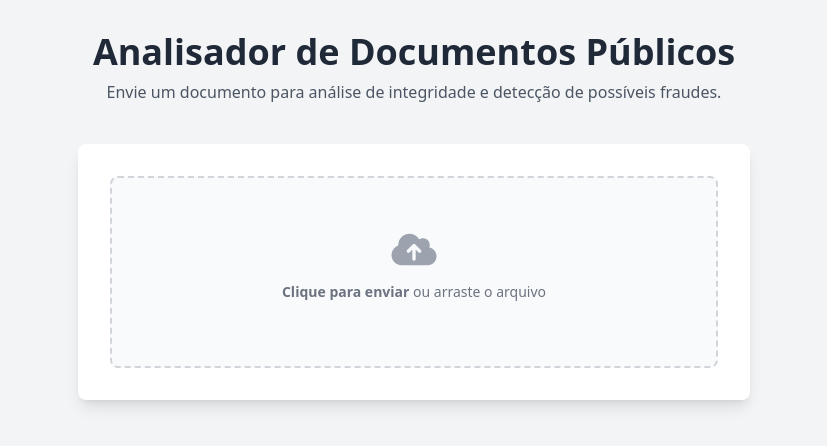
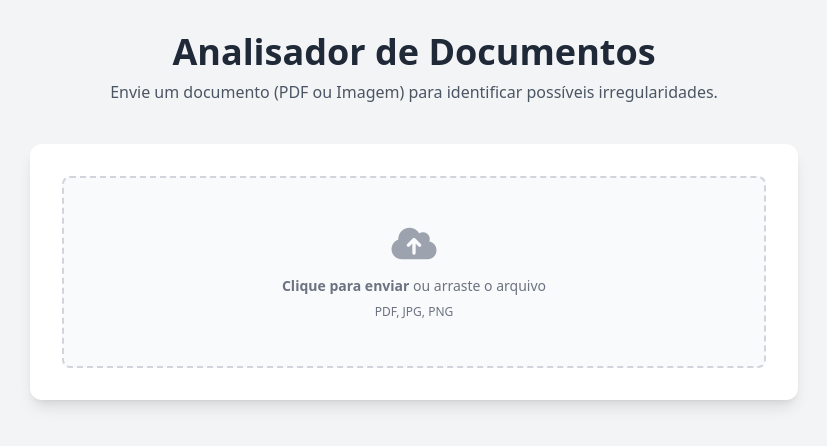
Before and after one commit to YagoEron31/Verificador_documentos, a Flask app: page / in a window 1280 px wide. Shown: the top 446 px of the page, without its empty margins (226-1053 px from the left). Run offline with Flask 3, Linux system fonts and the light colour scheme; some libraries are stand-ins or nearby versions.

Commit message:
Update index.html

```diff
--- a/templates/index.html
+++ b/templates/index.html
@@ -7,36 +7,41 @@
     <script src="https://cdn.tailwindcss.com"></script>
     <link rel="stylesheet" href="https://cdnjs.cloudflare.com/ajax/libs/font-awesome/6.4.0/css/all.min.css">
     <style>
-        .status-seguro { background-color: #dcfce7; color: #166534; }
-        .status-suspeito { background-color: #fee2e2; color: #991b1b; }
-        .status-erro { background-color: #feefc2; color: #9a3412; }
+        /* Adiciona cores específicas para cada status de resultado */
+        .status-seguro { background-color: #dcfce7; color: #166534; border-left-color: #22c55e; }
+        .status-suspeito { background-color: #fee2e2; color: #991b1b; border-left-color: #ef4444; }
+        .status-erro { background-color: #ffedd5; color: #9a3412; border-left-color: #f97316; }
     </style>
 </head>
 <body class="bg-gray-100 min-h-screen font-sans">
     <div class="container mx-auto px-4 py-8">
 
         <header class="text-center mb-10">
-            <h1 class="text-4xl font-bold text-gray-800 mb-2">Analisador de Documentos Públicos</h1>
-            <p class="text-gray-600">Envie um documento para análise de integridade e detecção de possíveis fraudes.</p>
+            <h1 class="text-4xl font-bold text-gray-800 mb-2">Analisador de Documentos</h1>
+            <p class="text-gray-600">Envie um documento (PDF ou Imagem) para identificar possíveis irregularidades.</p>
         </header>
 
-        <div class="max-w-2xl mx-auto bg-white rounded-lg shadow-lg p-8">
+        <main class="max-w-3xl mx-auto bg-white rounded-xl shadow-lg p-8">
             <form action="/" method="post" enctype="multipart/form-data">
                 <label for="file-upload" class="flex flex-col items-center justify-center w-full h-48 border-2 border-dashed border-gray-300 rounded-lg cursor-pointer bg-gray-50 hover:bg-gray-100 transition">
-                    <div class="flex flex-col items-center justify-center pt-5 pb-6">
+                    <div id="upload-prompt" class="flex flex-col items-center justify-center text-center">
                         <i class="fas fa-cloud-upload-alt text-gray-400 text-4xl mb-3"></i>
                         <p class="mb-2 text-sm text-gray-500"><span class="font-semibold">Clique para enviar</span> ou arraste o arquivo</p>
-                        <p id="file-name" class="text-xs text-blue-600 font-semibold"></p>
+                        <p class="text-xs text-gray-500">PDF, JPG, PNG</p>
                     </div>
-                    <input id="file-upload" name="file" type="file" class="hidden" />
+                    <div id="file-info" class="hidden text-center">
+                         <i class="fas fa-file-alt text-indigo-500 text-4xl mb-3"></i>
+                         <p class="text-sm text-gray-700 font-semibold" id="file-name"></p>
+                    </div>
+                    <input id="file-upload" name="file" type="file" class="hidden" required/>
                 </label>
-                <button type="submit" id="submit-btn" class="mt-4 w-full bg-blue-600 hover:bg-blue-700 text-white font-bold py-2 px-4 rounded transition hidden">
-                    Analisar Documento
+                 <button type="submit" id="submit-btn" class="hidden mt-4 w-full bg-indigo-600 hover:bg-indigo-700 text-white font-bold py-3 px-4 rounded-lg transition duration-300 flex items-center justify-center">
+                    <i class="fas fa-search mr-2"></i> Analisar Documento
                 </button>
             </form>
 
             {% if erro_upload %}
-            <div class="mt-6 p-4 rounded-lg status-erro">
+            <div class="mt-6 p-4 rounded-lg status-erro border-l-4">
                 <h3 class="font-bold text-lg"><i class="fas fa-exclamation-triangle mr-2"></i>Erro no Upload</h3>
                 <p>{{ erro_upload }}</p>
             </div>
@@ -46,7 +51,7 @@
             <div class="mt-8 border-t pt-6">
                 <h2 class="text-2xl font-semibold text-gray-800 mb-4">Resultado da Análise</h2>
 
-                <div class="p-4 rounded-lg
+                <div class="p-4 rounded-lg border-l-4
                     {% if resultado.status == 'SEGURO' %} status-seguro
                     {% elif resultado.status == 'SUSPEITO' %} status-suspeito
                     {% else %} status-erro {% endif %}">
@@ -58,9 +63,6 @@
                             {% else %} <i class="fas fa-times-circle mr-2"></i>Status: Erro na Análise
                             {% endif %}
                         </h3>
-                        {% if resultado.fonte %}
-                        <span class="text-xs font-medium bg-gray-200 text-gray-700 py-1 px-2 rounded-full">{{ resultado.fonte }}</span>
-                        {% endif %}
                     </div>
 
                     {% if resultado.erros %}
@@ -72,33 +74,41 @@
                     {% endif %}
                 </div>
 
-                <div class="mt-6">
-                    <p class="text-xs font-mono text-gray-500 break-all">Hash do conteúdo (SHA-256): {{ resultado.hash }}</p>
+                <div class="mt-6 text-xs font-mono text-gray-500 break-all">
+                    <strong>Hash do conteúdo (SHA-256):</strong> {{ resultado.hash }}
                 </div>
 
                 {% if resultado.texto %}
                 <div class="mt-6">
                     <h3 class="font-semibold text-gray-700 mb-2">Texto Extraído:</h3>
                     <div class="w-full h-48 p-2 border rounded bg-gray-50 text-xs text-gray-600 overflow-auto">
-                        <pre>{{ resultado.texto }}</pre>
+                        <pre style="white-space: pre-wrap;">{{ resultado.texto }}</pre>
                     </div>
                 </div>
                 {% endif %}
             </div>
             {% endif %}
-        </div>
+        </main>
     </div>
+
     <script>
         const fileInput = document.getElementById('file-upload');
+        const submitBtn = document.getElementById('submit-btn');
+        const uploadPrompt = document.getElementById('upload-prompt');
+        const fileInfo = document.getElementById('file-info');
         const fileNameDisplay = document.getElementById('file-name');
-        const submitBtn = document.getElementById('submit-btn');
 
         fileInput.addEventListener('change', () => {
             if (fileInput.files.length > 0) {
+                // Mostra o nome do arquivo e o botão de enviar
                 fileNameDisplay.textContent = fileInput.files[0].name;
+                uploadPrompt.classList.add('hidden');
+                fileInfo.classList.remove('hidden');
                 submitBtn.classList.remove('hidden');
             } else {
-                fileNameDisplay.textContent = '';
+                // Esconde o nome do arquivo e o botão
+                uploadPrompt.classList.remove('hidden');
+                fileInfo.classList.add('hidden');
                 submitBtn.classList.add('hidden');
             }
         });
```
